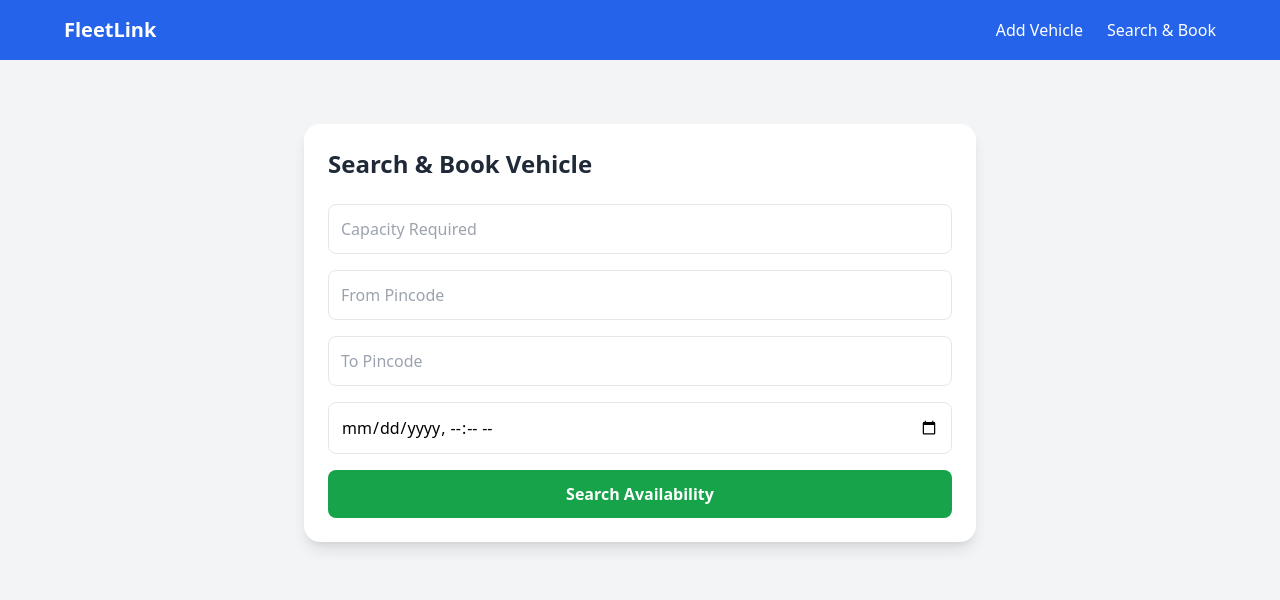
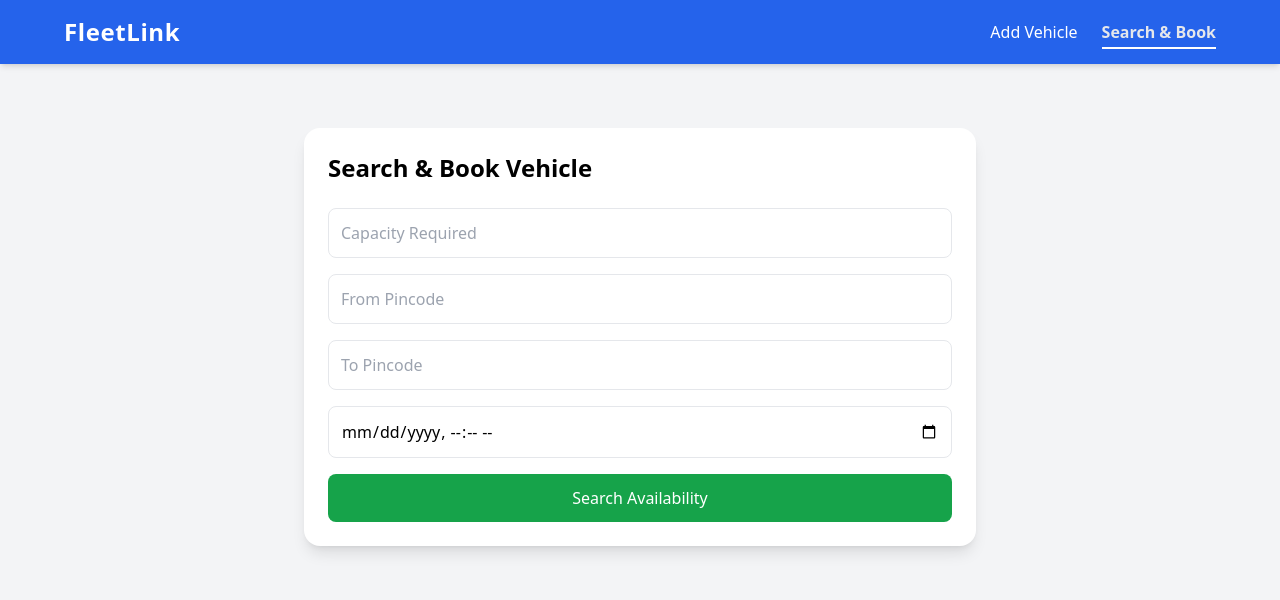
Before and after one commit to rushikeshtaur12/fleetlinkfroentend, a React (Create React App) app: page /search in a window 1280 px wide. Shown: the top 600 px of the page. Built offline with nearby package versions, Linux system fonts and the light colour scheme.

Commit message:
chnages related front ned

```diff
--- a/src/App.js
+++ b/src/App.js
@@ -1,45 +1,46 @@
-
-import { BrowserRouter as Router, Routes, Route, Link } from "react-router-dom";
+import { BrowserRouter as Router, Routes, Route, NavLink } from "react-router-dom";
 import AddVehicle from "./pages/AddVehicle";
 import SearchBook from "./pages/SearchBook";
 
 function App() {
   return (
     <Router>
-      <nav className="bg-blue-600 text-white px-6 py-4 shadow-md">
+      <nav className="bg-blue-600 text-white px-6 py-4 shadow-md sticky top-0 z-50">
         <div className="max-w-6xl mx-auto flex justify-between items-center">
-          <h1 className="text-xl font-bold">FleetLink</h1>
+          <h1 className="text-2xl font-bold tracking-wide">FleetLink</h1>
           <div className="space-x-6">
-            <Link
+            <NavLink
               to="/"
-              className="hover:text-gray-200 font-medium transition"
+              end
+              className={({ isActive }) =>
+                isActive
+                  ? "text-gray-200 font-semibold border-b-2 border-white pb-1 transition"
+                  : "hover:text-gray-200 font-medium transition"
+              }
             >
               Add Vehicle
-            </Link>
-            <Link
+            </NavLink>
+            <NavLink
               to="/search"
-              className="hover:text-gray-200 font-medium transition"
+              className={({ isActive }) =>
+                isActive
+                  ? "text-gray-200 font-semibold border-b-2 border-white pb-1 transition"
+                  : "hover:text-gray-200 font-medium transition"
+              }
             >
               Search & Book
-            </Link>
+            </NavLink>
           </div>
         </div>
       </nav>
 
-      {/* Pages */}
-      <div className="min-h-screen bg-gray-100 p-6">
+      <div className="flex justify-center items-start min-h-screen p-6 bg-gray-100">
         <Routes>
           <Route path="/" element={<AddVehicle />} />
           <Route path="/search" element={<SearchBook />} />
         </Routes>
       </div>
     </Router>
-
-
-
-
-
-
   );
 }
 
--- a/src/api.js
+++ b/src/api.js
@@ -1,12 +1,13 @@
 import axios from "axios";
 
 const API = axios.create({
-  baseURL: "http://localhost:5000/api", // backend base URL
+  baseURL: "http://localhost:5000/api",
 });
 
 // Vehicle APIs
 export const addVehicle = (data) => API.post("/vehicles", data);
-export const getAvailableVehicles = (params) => API.get("/vehicles/available", { params });
+export const getAvailableVehicles = (params) =>
+  API.get("/vehicles/available", { params });
 
 // Booking APIs
 export const bookVehicle = (data) => API.post("/bookings", data);
--- a/src/components/VehicleList.jsx
+++ b/src/components/VehicleList.jsx
@@ -4,30 +4,29 @@ const VehicleList = ({ vehicles, onBook }) => {
   if (!vehicles.length) return null;
 
   return (
-    <div className="mt-6 space-y-4">
+    <ul className="mt-6 space-y-4">
       {vehicles.map((v) => (
-        <div
+        <li
           key={v._id}
-          className="p-4 border rounded-xl shadow-sm bg-gray-50 flex justify-between items-center"
+          className="p-4 border rounded-lg flex justify-between items-center"
         >
           <div>
-            <h3 className="text-lg font-semibold text-gray-800">{v.name}</h3>
-            <p className="text-sm text-gray-600">
-              Capacity: {v.capacityKg} kg | Tyres: {v.tyres}
-            </p>
-            <p className="text-sm text-gray-600">
-              Ride Duration: {v.estimatedRideDurationHours} hrs
-            </p>
+            <p className="font-semibold">{v.name}</p>
+            <p>Capacity: {v.capacityKg}kg | Tyres: {v.tyres}</p>
+            <p>Estimated Duration: {v.estimatedRideDurationHours}h</p>
+            {v.booked && <p className="text-red-500 font-medium">Booked</p>}
           </div>
-          <button
-            onClick={() => onBook(v._id)}
-            className="bg-blue-600 text-white px-4 py-2 rounded-lg hover:bg-blue-700 transition"
-          >
-            Book Now
-          </button>
-        </div>
+          {!v.booked && (
+            <button
+              onClick={() => onBook(v._id)}
+              className="bg-green-600 text-white px-4 py-2 rounded-lg hover:bg-green-700 transition"
+            >
+              Book Now
+            </button>
+          )}
+        </li>
       ))}
-    </div>
+    </ul>
   );
 };
 
--- a/src/pages/AddVehicle.jsx
+++ b/src/pages/AddVehicle.jsx
@@ -23,7 +23,7 @@ const AddVehicle = () => {
 
   return (
     <div className="max-w-lg mx-auto mt-10 p-6 bg-white rounded-2xl shadow-lg">
-      <h2 className="text-2xl font-bold text-gray-800 mb-6">Add Vehicle</h2>
+      <h2 className="text-2xl font-bold mb-6">Add Vehicle</h2>
       <form onSubmit={handleSubmit} className="space-y-4">
         <input
           name="name"
@@ -53,14 +53,12 @@ const AddVehicle = () => {
         />
         <button
           type="submit"
-          className="w-full bg-blue-600 text-white py-3 rounded-lg font-semibold hover:bg-blue-700 transition"
+          className="w-full bg-blue-600 text-white py-3 rounded-lg hover:bg-blue-700 transition"
         >
           Add Vehicle
         </button>
       </form>
-      {message && (
-        <p className="mt-4 text-center font-medium text-gray-700">{message}</p>
-      )}
+      {message && <p className="mt-4 text-center">{message}</p>}
     </div>
   );
 };
--- a/src/pages/SearchBook.jsx
+++ b/src/pages/SearchBook.jsx
@@ -22,35 +22,26 @@ const SearchBook = () => {
       setVehicles(data);
       setMessage(data.length ? "" : "No vehicles available for given criteria.");
     } catch (err) {
-      setMessage(
-        "❌ Error: " + (err.response?.data?.message || "Something went wrong")
-      );
+      setMessage("❌ Error: " + (err.response?.data?.message || "Something went wrong"));
     }
   };
 
   const handleBook = async (vehicleId) => {
     try {
-      await bookVehicle({
-        vehicleId,
-        fromPincode: form.fromPincode,
-        toPincode: form.toPincode,
-        startTime: form.startTime,
-        customerId: "CUSTOMER123", // hardcoded for demo
-      });
+      await bookVehicle({ ...form, vehicleId, customerId: "CUSTOMER123" });
       setMessage("✅ Booking successful!");
+      // Refresh list after booking to hide booked vehicles
+      handleSearch({ preventDefault: () => {} });
     } catch (err) {
       setMessage(
-        "❌ Booking failed: " +
-          (err.response?.data?.message || "Something went wrong")
+        "❌ Booking failed: " + (err.response?.data?.message || "Something went wrong")
       );
     }
   };
 
   return (
     <div className="max-w-2xl mx-auto mt-10 p-6 bg-white rounded-2xl shadow-lg">
-      <h2 className="text-2xl font-bold text-gray-800 mb-6">
-        Search & Book Vehicle
-      </h2>
+      <h2 className="text-2xl font-bold mb-6">Search & Book Vehicle</h2>
       <form onSubmit={handleSearch} className="space-y-4">
         <input
           type="number"
@@ -87,15 +78,13 @@ const SearchBook = () => {
         />
         <button
           type="submit"
-          className="w-full bg-green-600 text-white py-3 rounded-lg font-semibold hover:bg-green-700 transition"
+          className="w-full bg-green-600 text-white py-3 rounded-lg hover:bg-green-700 transition"
         >
           Search Availability
         </button>
       </form>
 
-      {message && (
-        <p className="mt-4 text-center font-medium text-gray-700">{message}</p>
-      )}
+      {message && <p className="mt-4 text-center">{message}</p>}
 
       <VehicleList vehicles={vehicles} onBook={handleBook} />
     </div>
```
